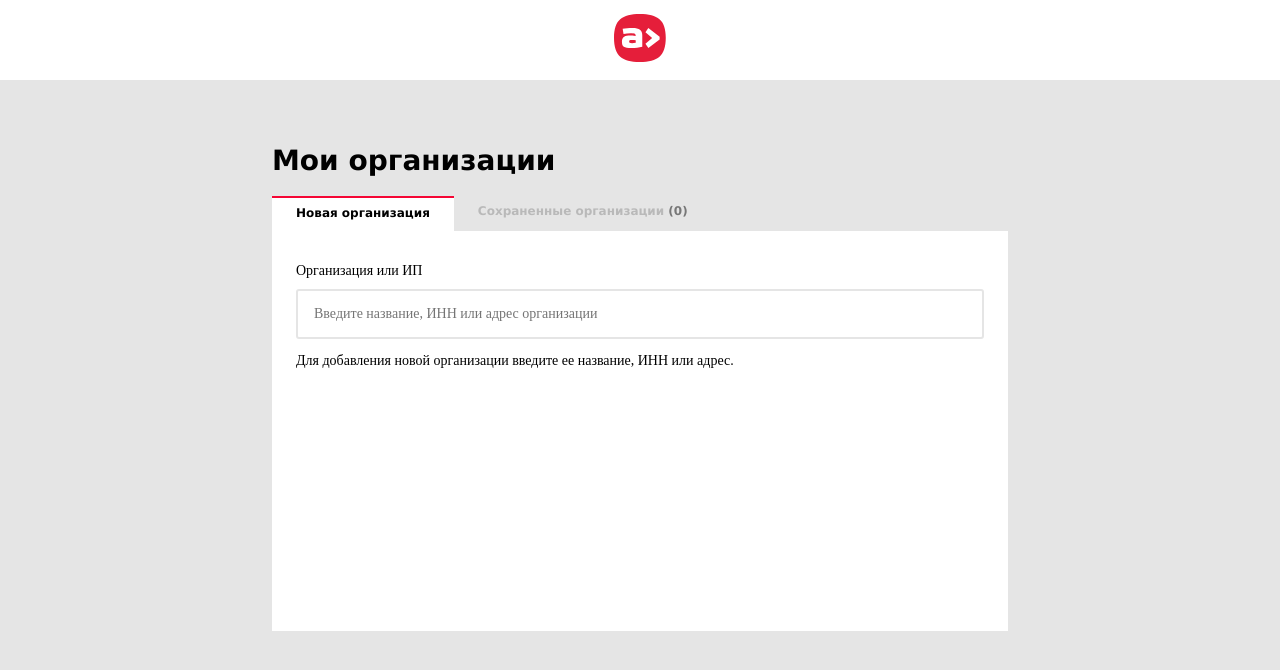
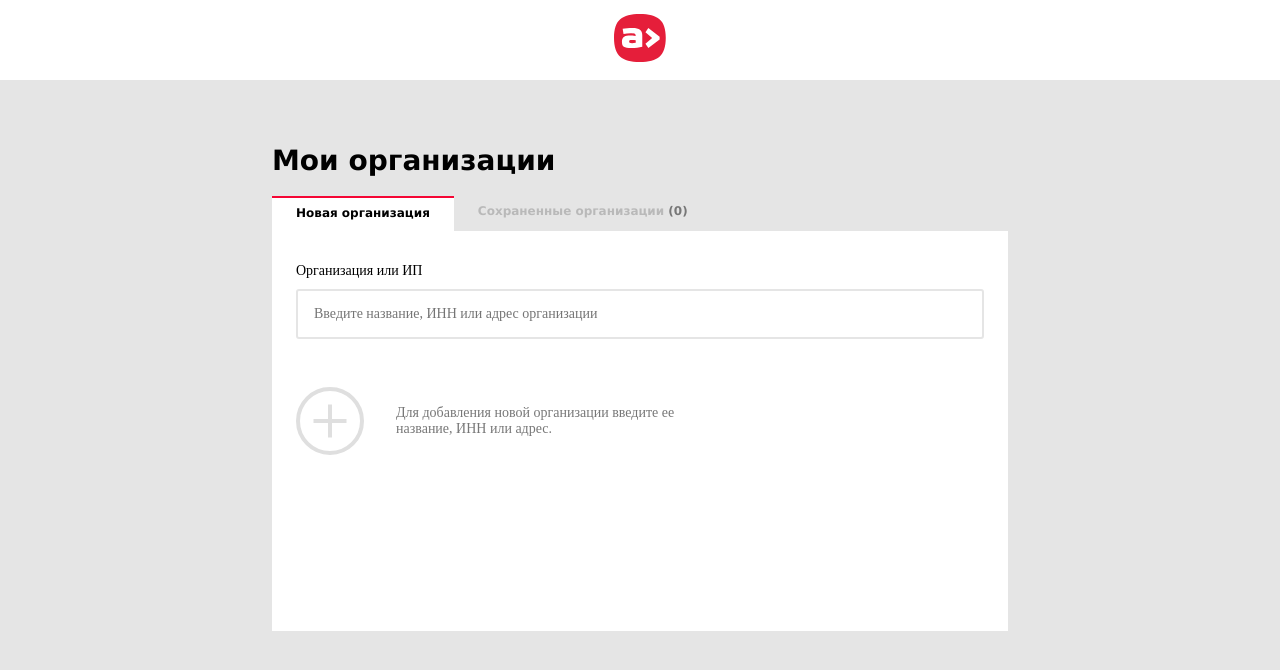
Before and after one commit to Mi-lex/search-org, a React app: page / in a window 1280 px wide. Shown: the top 670 px of the page. Built offline with nearby package versions, Linux system fonts and the light colour scheme; a web font is replaced by a local one.

Commit message:
add styles for hint

```diff
--- a/src/js/components/SearchOrg/SearchOrg.module.css
+++ b/src/js/components/SearchOrg/SearchOrg.module.css
@@ -3,7 +3,7 @@
     --horizontal-paddings: 16px;
 
     width: 100%;
-    margin-top: 10px;
+    margin: 10px 0;
     padding: var(--vertical-paddings) var(--horizontal-paddings);
     vertical-align: middle;
     border-radius: 3px;
@@ -15,3 +15,45 @@
     border-color: #FAE29F;
     outline: none;
 }
+
+.hint {
+    display: flex;
+    margin-top: 38px;
+    align-items: center;
+}
+
+.icon {
+    --diameter: 68px;
+    --main-color: #DFDFDF;
+
+    position: relative;
+    display: block;
+    width: var(--diameter);
+    height: var(--diameter);
+    margin-right: 32px;
+    border: 4px solid var(--main-color);
+    border-radius: 50%;
+}
+
+.icon::before,
+.icon::after {
+    content: "";
+    position: absolute;
+    top: 50%;
+    left: 50%;
+    display: block;
+    width: 4px;
+    height: 55%;
+    background-color: #DFDFDF;
+    transform: translate(-50%, -50%);
+}
+
+.icon::after {
+    transform: translate(-50%, -50%) rotate(90deg);
+}
+
+.hint-message {
+    /* display: block; */
+    max-width: 315px;
+    color: #777777;
+}
--- a/src/js/containers/TabContent/TabContent.module.css
+++ b/src/js/containers/TabContent/TabContent.module.css
@@ -2,7 +2,7 @@
     --horizontal-paddings: 24px;
     --vertical-paddings: 32px;
     display: none;
-    height: 50vh;
+    min-height: 400px;
     padding: var(--vertical-paddings) var(--horizontal-paddings);
     max-height: 568px;
     background-color: white;
```
Also changed, not shown: src/js/components/SuggestionList/index.tsx (added, +42 -0 lines).
